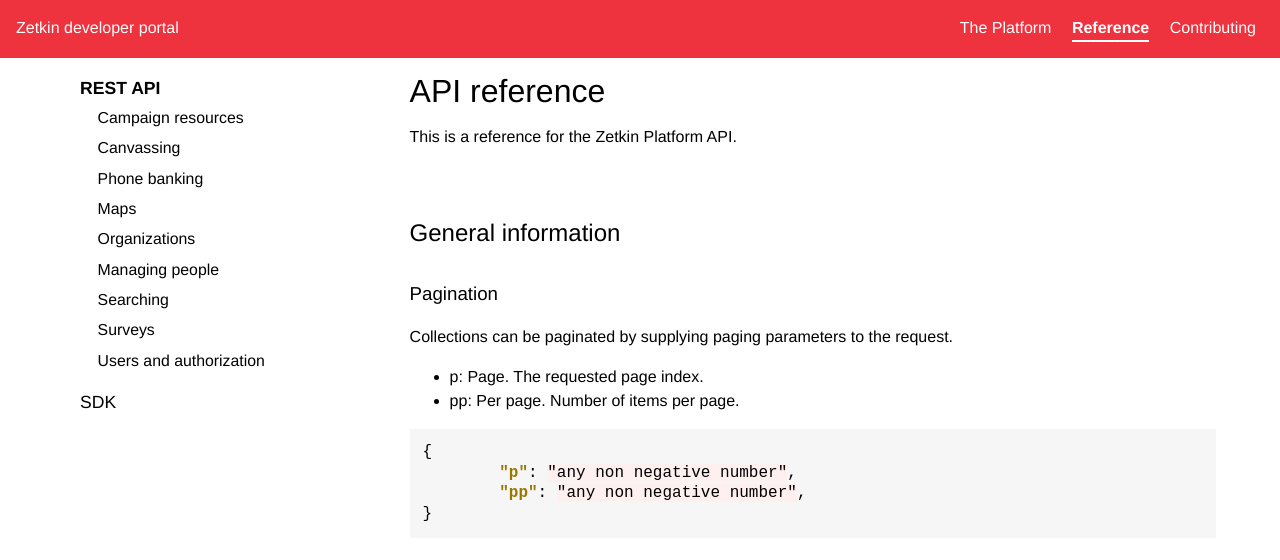
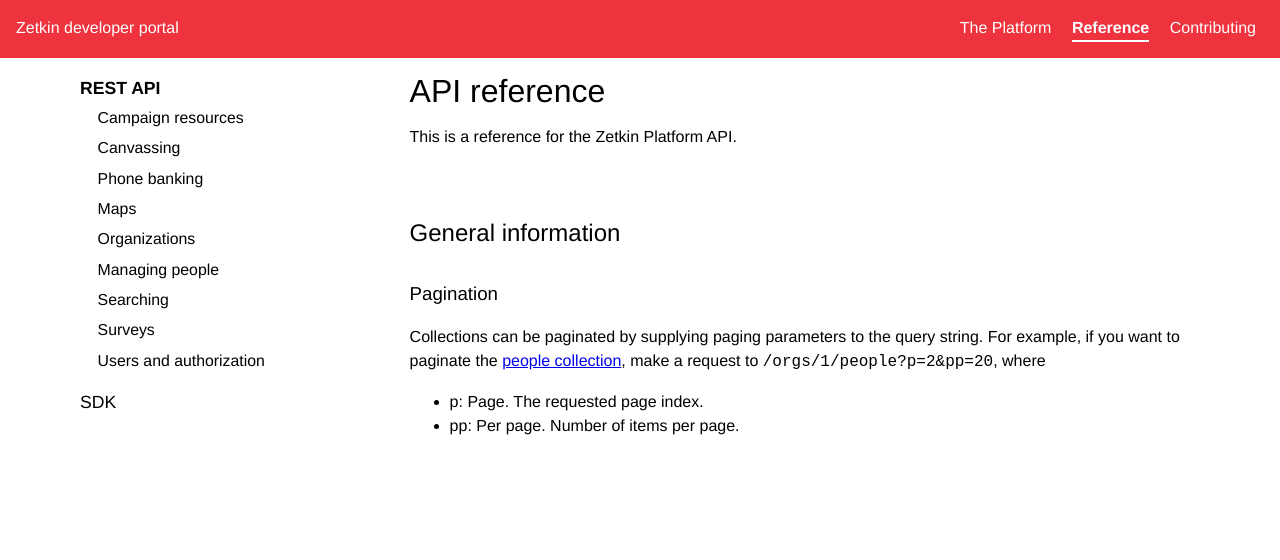
Before and after one commit to zetkin/developer.zetkin.org, a Jekyll site: the page built from reference/api/index.md, in a window 1280 px wide. Shown: the top 560 px of the page. Built offline with Jekyll 4.4.1, drawn with Linux system fonts in a browser that asks for light colours.

Commit message:
change pagination request description

````diff
--- a/reference/api/index.md
+++ b/reference/api/index.md
@@ -9,14 +9,9 @@ This is a reference for the Zetkin Platform API.
 
 ###  Pagination
 
-Collections can be paginated by supplying paging parameters to the request.
+Collections can be paginated by supplying paging parameters to the query string.
+For example, if you want to paginate the [people collection](people), make a request
+to `/orgs/1/people?p=2&pp=20`, where
 
 - p: Page. The requested page index.
 - pp: Per page. Number of items per page.
-
-```json
-{
-	"p": "any non negative number",
-	"pp": "any non negative number",
-}
-```
````
